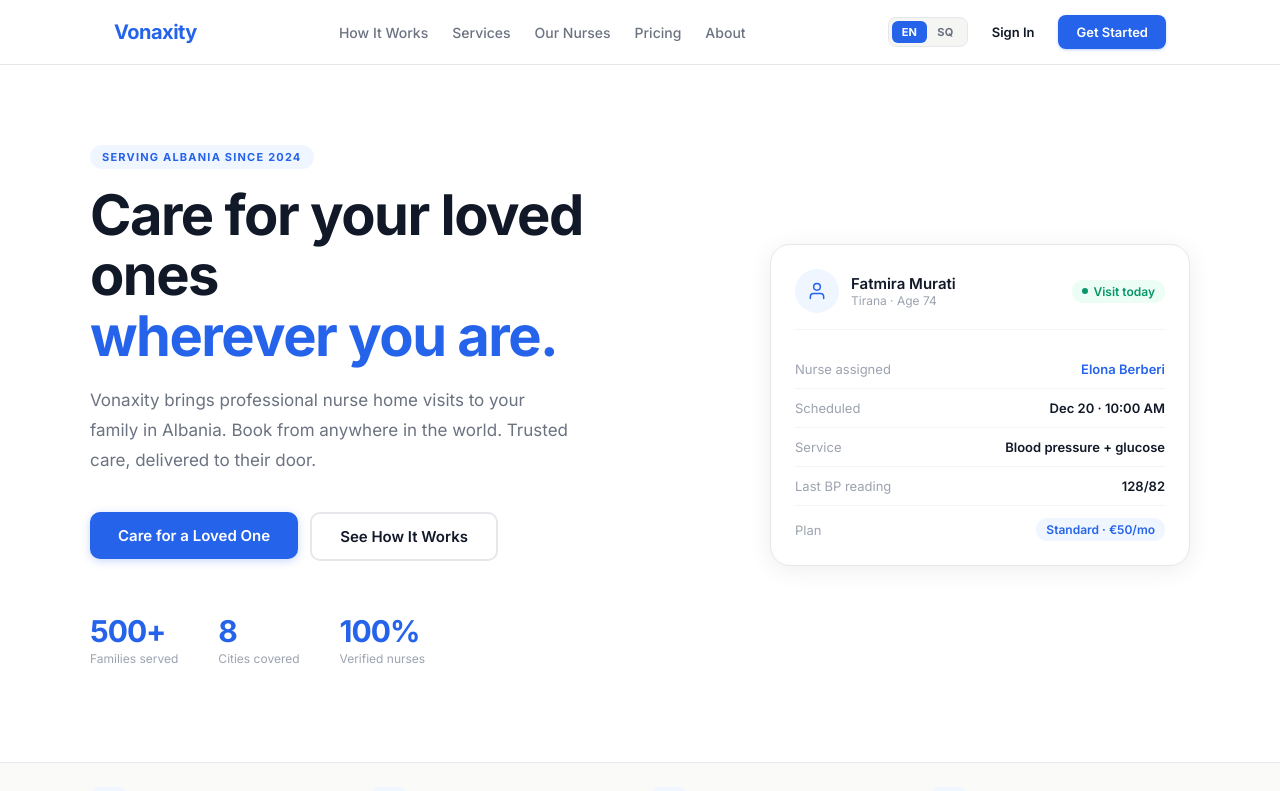
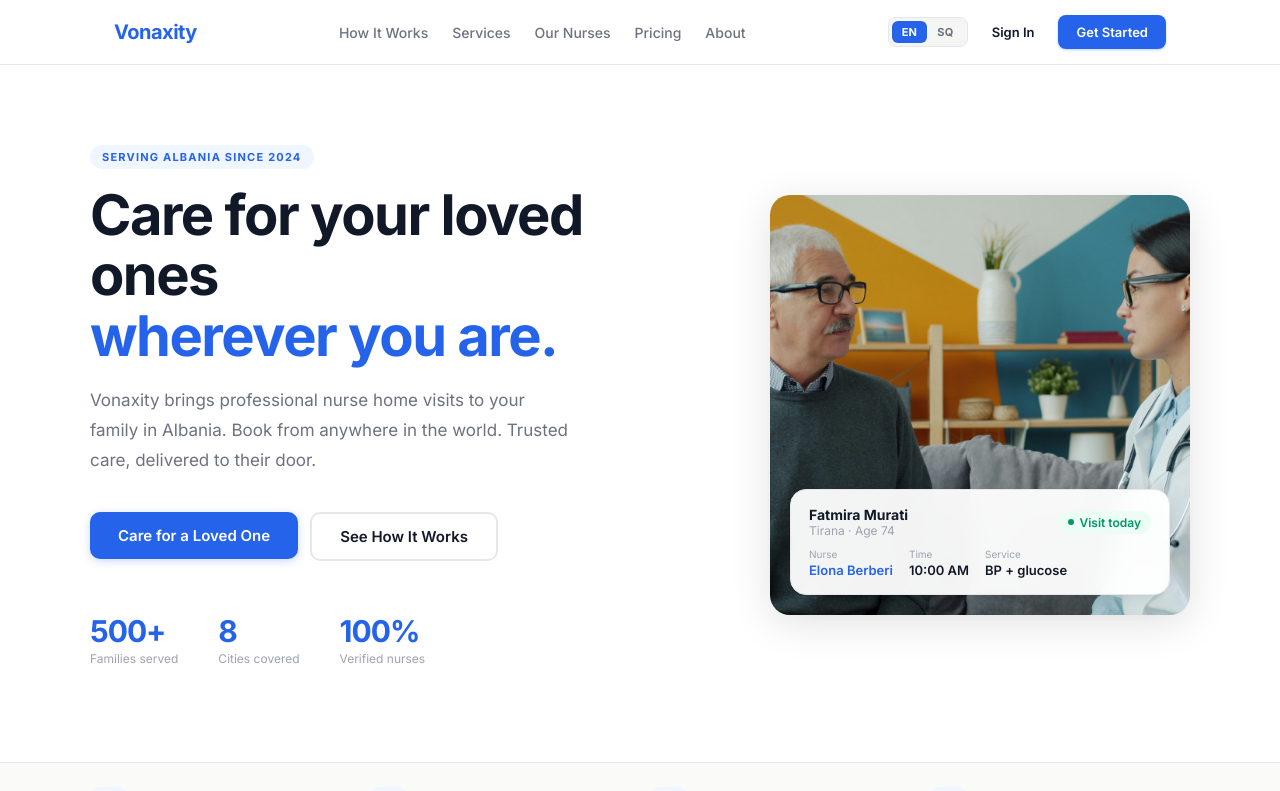
Before and after one commit to KeisNebelli/vonaxitynew, a Next.js app in the folder frontend/: page /en in a window 1280 px wide. Shown: the top 791 px of the page. Built offline with nearby package versions, Linux system fonts and the light colour scheme; no server answers.

Commit message:
Add real hero photo

```diff
--- a/frontend/app/[lang]/page.jsx
+++ b/frontend/app/[lang]/page.jsx
@@ -132,35 +132,39 @@
             </div>
           </div>
 
-          {/* Hero card */}
-          <div style={{ background: C.bgWhite, border: `1px solid ${C.border}`, borderRadius: 20, padding: 24, boxShadow: '0 4px 24px rgba(0,0,0,0.07)' }}>
-            <div style={{ display: 'flex', alignItems: 'center', gap: 12, marginBottom: 20, paddingBottom: 16, borderBottom: `1px solid ${C.borderSubtle}` }}>
-              <div style={{ width: 44, height: 44, borderRadius: '50%', background: C.primaryLight, display: 'flex', alignItems: 'center', justifyContent: 'center' }}>
-                <svg width="20" height="20" viewBox="0 0 24 24" fill="none" stroke="#2563EB" strokeWidth="1.8" strokeLinecap="round" strokeLinejoin="round"><path d="M20 21v-2a4 4 0 00-4-4H8a4 4 0 00-4 4v2"/><circle cx="12" cy="7" r="4"/></svg>
+          {/* Hero photo + floating card */}
+          <div style={{ position: 'relative' }}>
+            <div style={{ borderRadius: 20, overflow: 'hidden', boxShadow: '0 8px 40px rgba(0,0,0,0.12)' }}>
+              <img
+                src="/hero.jpg"
+                alt="Nurse visiting patient at home"
+                style={{ width: '100%', height: 420, objectFit: 'cover', display: 'block' }}
+              />
             </div>
+            {/* Floating info card over the photo */}
+            <div style={{ position: 'absolute', bottom: 20, left: 20, right: 20, background: 'rgba(255,255,255,0.95)', backdropFilter: 'blur(12px)', borderRadius: 16, padding: '16px 18px', boxShadow: '0 4px 24px rgba(0,0,0,0.12)', border: `1px solid ${C.border}` }}>
+              <div style={{ display: 'flex', justifyContent: 'space-between', alignItems: 'center', marginBottom: 10 }}>
                 <div>
-                <div style={{ fontSize: 15, fontWeight: 600, color: C.textPrimary }}>Fatmira Murati</div>
+                  <div style={{ fontSize: 14, fontWeight: 700, color: C.textPrimary }}>Fatmira Murati</div>
                   <div style={{ fontSize: 12, color: C.textTertiary }}>Tirana · Age 74</div>
                 </div>
-              <div style={{ marginLeft: 'auto', display: 'inline-flex', alignItems: 'center', gap: 5, fontSize: 12, fontWeight: 600, color: C.secondary, background: C.secondaryLight, padding: '4px 10px', borderRadius: 99 }}>
+                <div style={{ display: 'inline-flex', alignItems: 'center', gap: 5, fontSize: 12, fontWeight: 600, color: C.secondary, background: C.secondaryLight, padding: '4px 10px', borderRadius: 99 }}>
                   <div style={{ width: 6, height: 6, borderRadius: '50%', background: C.secondary }} />
                   {lang === 'sq' ? 'Vizitë sot' : 'Visit today'}
                 </div>
               </div>
+              <div style={{ display: 'flex', gap: 16, flexWrap: 'wrap' }}>
                 {[
-              [lang === 'sq' ? 'Infermierja' : 'Nurse assigned', 'Elona Berberi', true],
-              [lang === 'sq' ? 'Planifikuar' : 'Scheduled', 'Dec 20 · 10:00 AM', false],
-              [lang === 'sq' ? 'Shërbimi' : 'Service', 'Blood pressure + glucose', false],
-              [lang === 'sq' ? 'BP e fundit' : 'Last BP reading', '128/82', false],
+                  [lang === 'sq' ? 'Infermierja' : 'Nurse', 'Elona Berberi', true],
+                  [lang === 'sq' ? 'Planifikuar' : 'Time', '10:00 AM', false],
+                  [lang === 'sq' ? 'Shërbimi' : 'Service', 'BP + glucose', false],
                 ].map(([k, v, blue]) => (
-              <div key={k} style={{ display: 'flex', justifyContent: 'space-between', alignItems: 'center', padding: '11px 0', borderBottom: `1px solid ${C.borderSubtle}` }}>
-                <span style={{ fontSize: 13, color: C.textTertiary }}>{k}</span>
-                <span style={{ fontSize: 13, fontWeight: 600, color: blue ? C.primary : C.textPrimary }}>{v}</span>
+                  <div key={k}>
+                    <div style={{ fontSize: 10, color: C.textTertiary, marginBottom: 2 }}>{k}</div>
+                    <div style={{ fontSize: 13, fontWeight: 600, color: blue ? C.primary : C.textPrimary }}>{v}</div>
                   </div>
                 ))}
-            <div style={{ display: 'flex', justifyContent: 'space-between', alignItems: 'center', paddingTop: 12 }}>
-              <span style={{ fontSize: 13, color: C.textTertiary }}>Plan</span>
-              <span style={{ fontSize: 12, fontWeight: 600, color: C.primary, background: C.primaryLight, padding: '4px 10px', borderRadius: 99 }}>Standard · €50/mo</span>
+              </div>
             </div>
           </div>
         </div>
```
Lines whose indentation alone changed are shown as unchanged.
